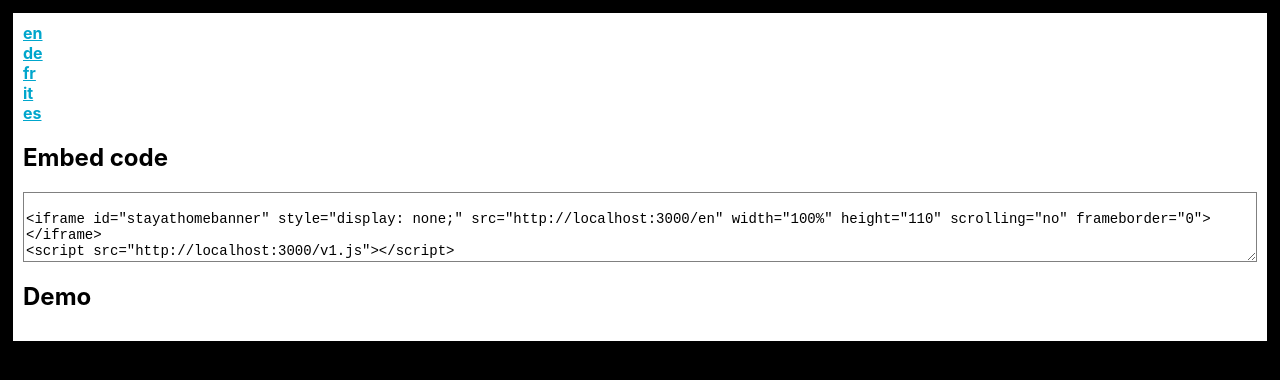
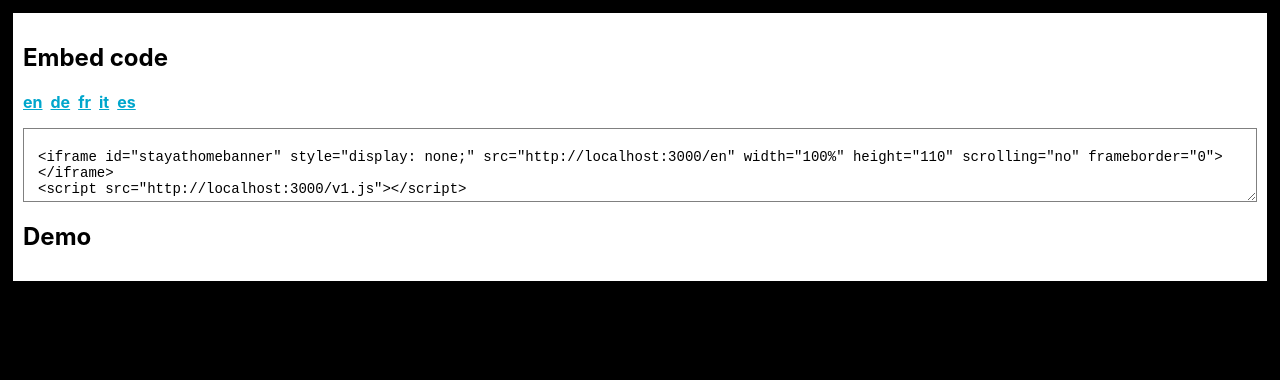
Before and after one commit to masone/stayathomebanner, a Next.js app: page / in a window 1280 px wide. Shown: the top 380 px of the page. Built offline with nearby package versions, Linux system fonts and the light colour scheme.

Commit message:
style locale switch

```diff
--- a/pages/index.jsx
+++ b/pages/index.jsx
@@ -17,6 +17,8 @@ function Widget({ host }) {
 
   return (
     <div className="wrapper">
+      <h2>Embed code</h2>
+      <div style={{ display: "flex", marginBottom: "1em" }}>
         {locales.map((l) => (
           <a
             key={l}
@@ -24,18 +26,22 @@ function Widget({ host }) {
             onClick={() => {
               setLocale(l);
             }}
+            style={{ marginRight: "0.5em" }}
           >
             {l}
           </a>
         ))}
-
-      <h2>Embed code</h2>
+      </div>
       <textarea
-        style={{ border: "1px solid grey", fontSize: "14px" }}
         value={code}
         onChange={() => {}}
         rows="4"
         cols="100"
+        style={{
+          border: "1px solid grey",
+          fontSize: "14px",
+          padding: "0.3em 1em",
+        }}
       />
 
       <h2>Demo</h2>
```
Lines whose indentation alone changed are shown as unchanged.
